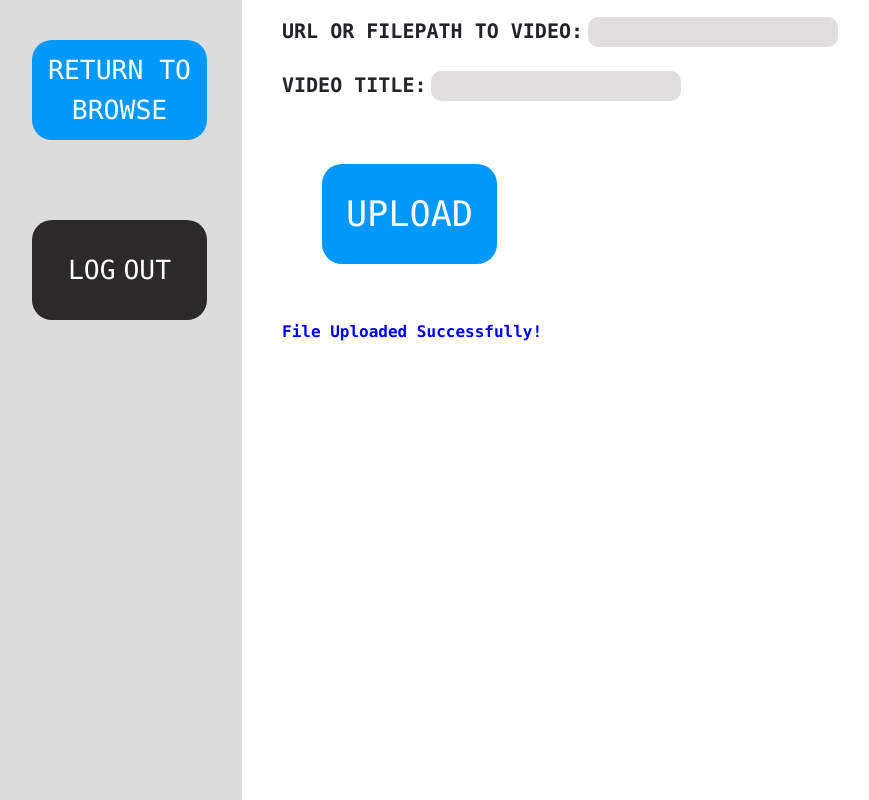
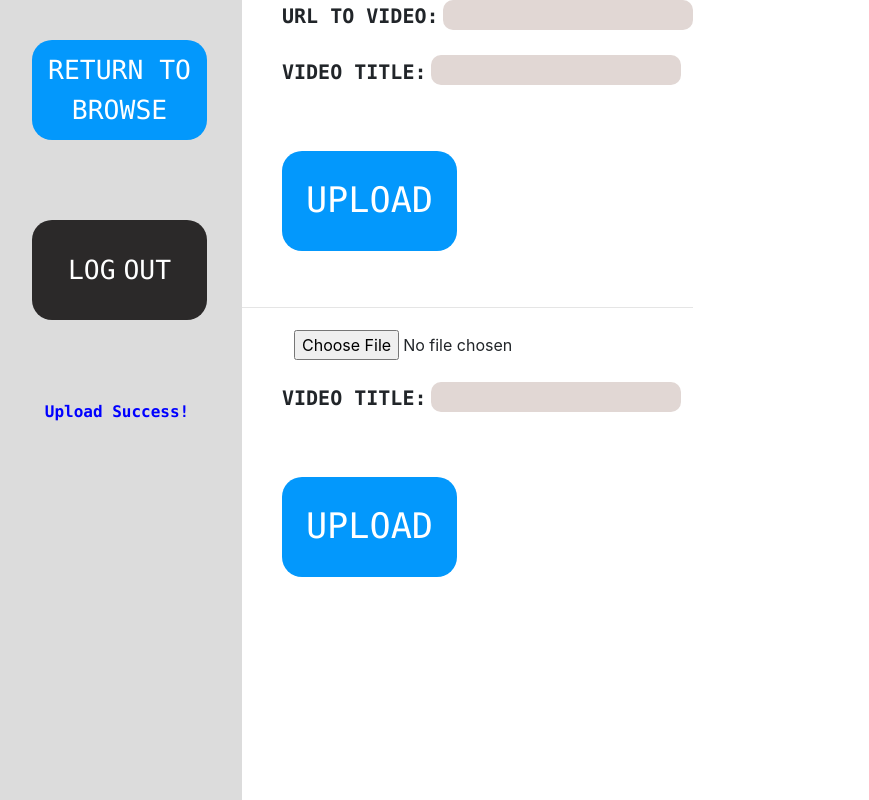
Before and after one commit to CSEC380-Group-12/CSEC380-Final-Project, a Flask app: page /uploadSuccess in a window 1280 px wide. Shown: the whole page, without its empty margins (8-877 px from the left). Run offline with Flask 2, Linux system fonts and the light colour scheme; the visitor is signed in with stand-in values (Sample User, id 1); some libraries are stand-ins or nearby versions.

Commit message:
Modified Upload Pages
Changed formatting for uploading video files (and pulling from other sites).

```diff
--- a/src/web/webapp/static/UploadCSS.css
+++ b/src/web/webapp/static/UploadCSS.css
@@ -63,11 +63,17 @@ li {
   font-weight: bold;
 }
 
-input {
+.inputBox {
+  display: inline-block;
+  padding: 6px 12px;
+  cursor: pointer;
+}
+
+.inputText {
   text-align: left;
   font-weight: bold;
   border: 2px solid transparent;
-  background-color: #E1DFDE;
+  background-color: #E1D7D4;
   font-size: 25px;
   font-weight: 200;
   border-radius: 10px;
@@ -94,12 +100,18 @@ input {
   font-family: "Lucida Console", Times, serif;
   color: blue;
   font-weight: bold;
+  text-align: center;  border-radius: 20px;
+  border:2px grey;
+  margin: 40px;
 }
 
 .uploadFail {
   font-family: "Lucida Console", Times, serif;
   color: red;
   font-weight: bold;
+  text-align: center;  border-radius: 20px;
+  border:2px grey;
+  margin: 40px;
 }
 
 .UP {
--- a/src/web/webapp/templates/uploadSuccess.html
+++ b/src/web/webapp/templates/uploadSuccess.html
@@ -2,48 +2,73 @@
 <html>
 
 	<head>
-		<title>Col. Sander's Arsenal</title>
+		<title>video upload</title>
 		<link rel="stylesheet" href="UploadCSS.css">
 		<link rel="stylesheet" href="https://stackpath.bootstrapcdn.com/bootstrap/4.3.1/css/bootstrap.min.css" integrity="sha384-ggOyR0iXCbMQv3Xipma34MD+dH/1fQ784/j6cY/iJTQUOhcWr7x9JvoRxT2MZw1T" crossorigin="anonymous">
 		<script src="https://stackpath.bootstrapcdn.com/bootstrap/4.3.1/js/bootstrap.min.js" integrity="sha384-JjSmVgyd0p3pXB1rRibZUAYoIIy6OrQ6VrjIEaFf/nJGzIxFDsf4x0xIM+B07jRM" crossorigin="anonymous"></script>
 	</head>
 
+			<!--
+			{% with messages = get_flashed_messages() %}
+				{% if messages %}
+					<ul class=flashes>
+					{% for message in messages %}
+						<li>{{ message }}</li>
+					{% endfor %}
+					</ul>
+				{% endif %}
+			{% endwith %}
+		-->
 	<body>
 
 		<div id="container">
 			<div id="quarter">
-				<form action="/returnToBrowse" method="post">
+				<form action="/returnToBrowse" method="GET">
 					<button class="RTB">RETURN TO BROWSE</button>
 				</form>
 
-				<form action="/logout" method="post">
+				<form action="/logout" method="GET">
 					<button class="LGOUT">LOG OUT</button>
+				</form>
+				<p type="text" class="uploadSuccess">Upload Success!</p>
+			</div>
+
+			<div id="quarter2">
+                <form action="/upload" method="GET" enctype="multipart/form-data">
+					<ul style="list-style-type: none;">
+                        <dl>
+							<label for="vidPath" class="vidText">URL TO VIDEO:</label>
+							<input class="inputText" type="text" name="urlToVid" autocomplete="off" required>
+						</dl>
+						<li>
+							<label for="vidName" class="vidText">VIDEO TITLE:</label>
+							<input class="inputText" type="text" name="vidName">
+			  			</li>
+
+                     </ul>
+					<button class="UP">UPLOAD</button>
+                </form>
+				<hr size="10">
+				<form action="/upload" method="POST" enctype="multipart/form-data">
+					<ul style="list-style-type: none;">
+						<dl>
+							<input class="inputBox" type="file" name="FileName">
+						</dl>
+
+
+						<li>
+							<label for="vidName" class="vidText">VIDEO TITLE:</label>
+							<input class="inputText" type="text" name="vidName">
+						</li>
+
+					</ul>
+					<button class="UP">UPLOAD</button>
+
 				</form>
 			</div>
 
-			<div id="quarter2">
-				<form action="/uploadVid" method="post">
-					<ul style="list-style-type: none;">
-						<li>
-							<label for="vidPath" class="vidText">URL OR FILEPATH TO VIDEO:</label>
-							<input type="text" name="vidPath">
-						</li>
-						<li>
-							<label for="vidName" class="vidText">VIDEO TITLE:</label>
-							<input type="text" name="vidName">
-						</li>
 
-						<li>
-							<button class="UP">UPLOAD</button>
-						</li>
-
-						<p type="text" class="uploadSuccess">
-							File Uploaded Successfully!
-						</p>
-
-					</ul>
-				</form>
-			</div>
+		</div>
 
 	</body>
 
```
Also changed, not shown: src/web/webapp/templates/upload.html (+23 -7 lines), src/web/webapp/templates/uploadFail.html (+49 -27 lines).
